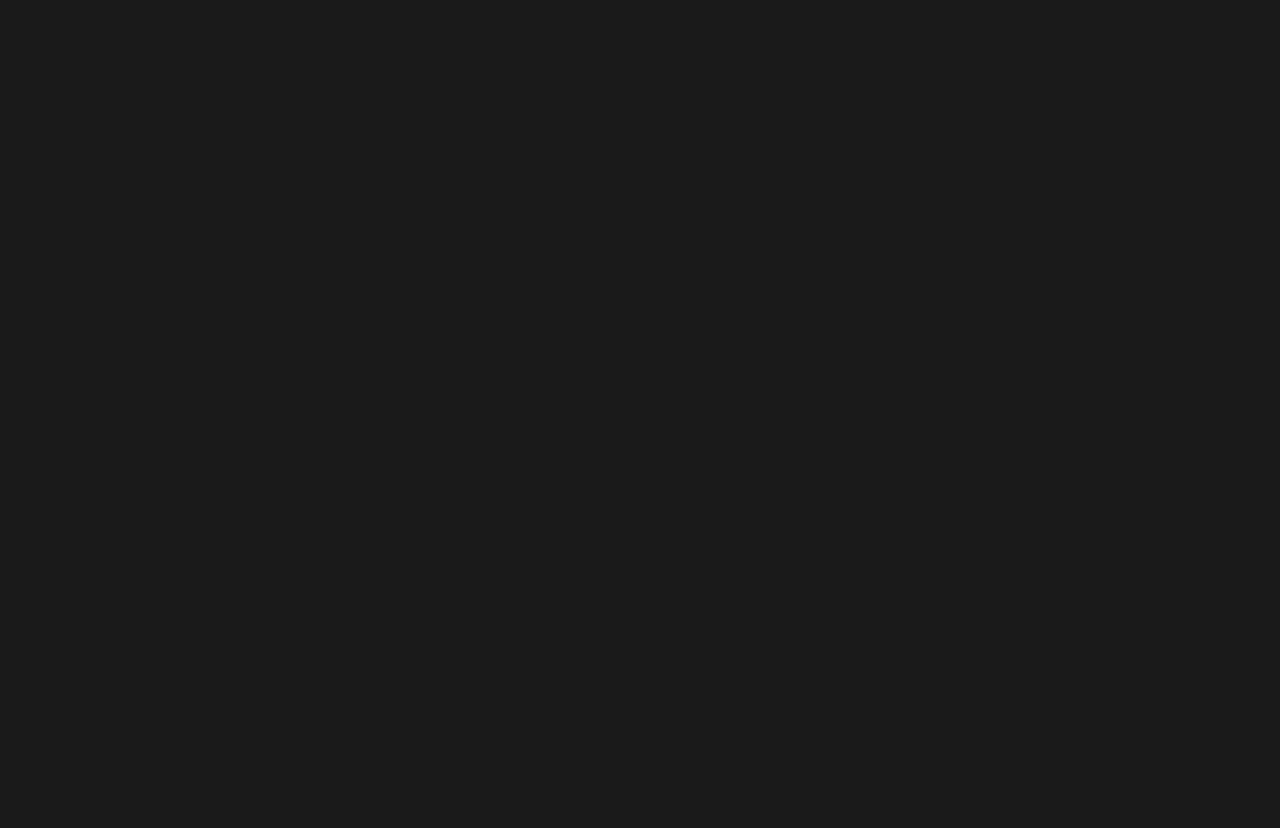
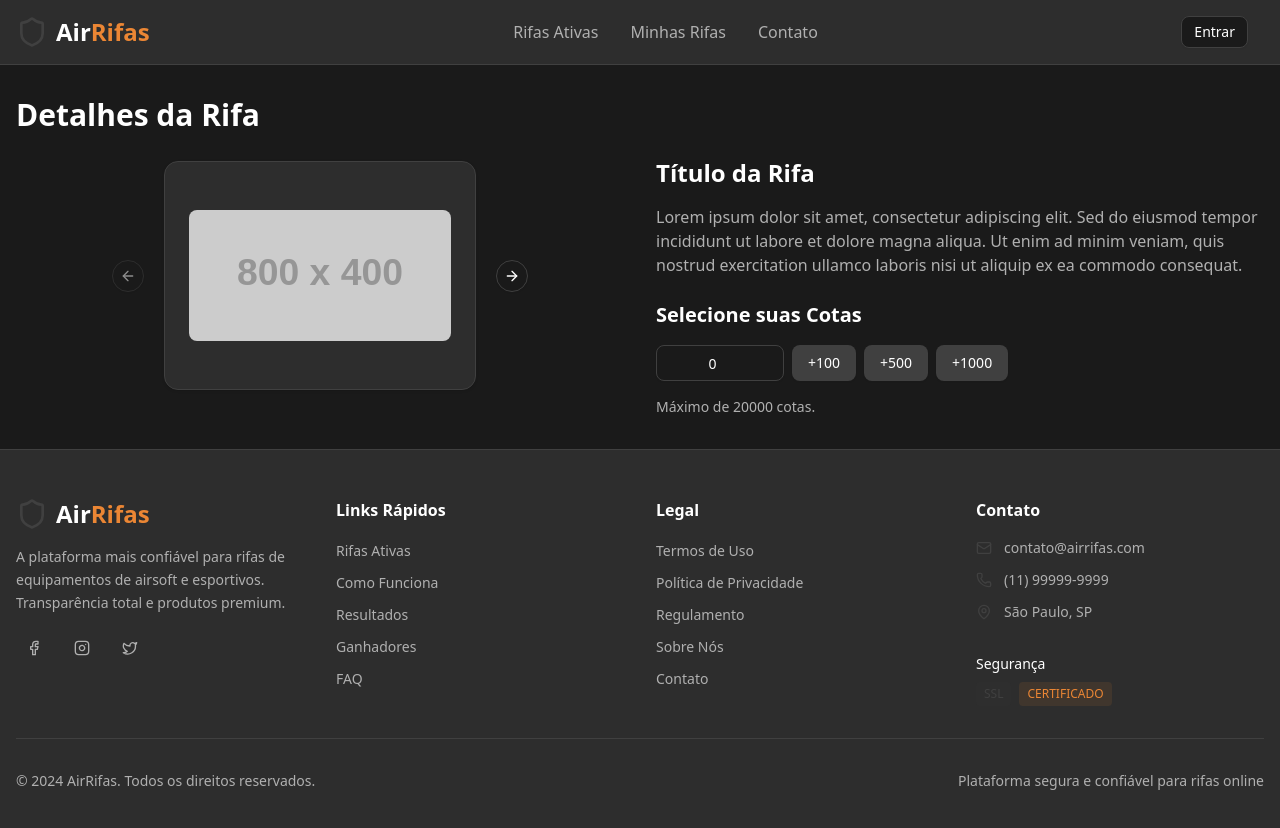
Before and after one commit to home-evertonazevedo/site, a React (Vite) app: page /raffle/1 in a window 1280 px wide. Before the commit this address had no page. Shown: the top 828 px of the page. Before the commit the page ends 800 px from the top, so only its background shows below. Built offline with nearby package versions, Linux system fonts and the light colour scheme.

Commit message:
Adiciona página de detalhes da rifa com carrossel e seleção de cotas.

```diff
--- a/src/App.jsx
+++ b/src/App.jsx
@@ -6,6 +6,7 @@ import { FilterBar } from './components/FilterBar.jsx'
 import { RaffleCard } from './components/RaffleCard.jsx'
 import { mockRaffles, getFilteredRaffles } from './data/mockRaffles.js'
 import { LoginPage } from './components/LoginPage.jsx'
+import { RaffleDetailsPage } from './components/RaffleDetailsPage.jsx'
 import { ForgotPasswordPage } from './components/ForgotPasswordPage.jsx'
 import { Layout } from './components/Layout.jsx'
 import './App.css'
@@ -29,6 +30,7 @@ function App() {
       <Routes>
         <Route path="/login" element={<Layout><div className="flex items-center justify-center flex-grow py-8"><LoginPage /></div></Layout>} />
         <Route path="/forgot-password" element={<Layout><div className="flex items-center justify-center flex-grow py-8"><ForgotPasswordPage /></div></Layout>} />
+        <Route path="/raffle/:id" element={<Layout><RaffleDetailsPage /></Layout>} />
         <Route path="/" element={
           <Layout>
             <HeroSection />
--- /dev/null
+++ b/src/components/RaffleDetailsPage.jsx
@@ -0,0 +1,86 @@
+import React, { useState } from 'react';
+import { Card, CardContent } from '@/components/ui/card';
+import { Carousel, CarouselContent, CarouselItem, CarouselNext, CarouselPrevious } from '@/components/ui/carousel';
+import { Input } from '@/components/ui/input';
+import { Button } from '@/components/ui/button';
+
+export function RaffleDetailsPage() {
+  const images = [
+    'https://via.placeholder.com/800x400/FF0000/FFFFFF?text=Imagem+1',
+    'https://via.placeholder.com/800x400/00FF00/FFFFFF?text=Imagem+2',
+    'https://via.placeholder.com/800x400/0000FF/FFFFFF?text=Imagem+3',
+  ];
+
+  const [quantity, setQuantity] = useState(0);
+  const maxQuantity = 20000;
+
+  const handleQuantityChange = (e) => {
+    const value = parseInt(e.target.value);
+    if (!isNaN(value) && value >= 0 && value <= maxQuantity) {
+      setQuantity(value);
+    } else if (e.target.value === '') {
+      setQuantity(0);
+    }
+  };
+
+  const addQuantity = (amount) => {
+    setQuantity((prevQuantity) => Math.min(prevQuantity + amount, maxQuantity));
+  };
+
+  return (
+    <div className="container mx-auto px-4 py-8">
+      <h1 className="text-3xl font-bold mb-6">Detalhes da Rifa</h1>
+
+      <div className="grid grid-cols-1 md:grid-cols-2 gap-8">
+        {/* Carrossel de Imagens */}
+        <div>
+          <Carousel className="w-full max-w-xs mx-auto">
+            <CarouselContent>
+              {images.map((image, index) => (
+                <CarouselItem key={index}>
+                  <div className="p-1">
+                    <Card>
+                      <CardContent className="flex aspect-video items-center justify-center p-6">
+                        <img src={image} alt={`Imagem ${index + 1}`} className="w-full h-full object-cover rounded-md" />
+                      </CardContent>
+                    </Card>
+                  </div>
+                </CarouselItem>
+              ))}
+            </CarouselContent>
+            <CarouselPrevious />
+            <CarouselNext />
+          </Carousel>
+        </div>
+
+        {/* Detalhes da Rifa e Seleção de Cotas */}
+        <div>
+          {/* Título e Descrição */}
+          <h2 className="text-2xl font-semibold mb-4">Título da Rifa</h2>
+          <p className="text-muted-foreground mb-6">
+            Lorem ipsum dolor sit amet, consectetur adipiscing elit. Sed do eiusmod tempor incididunt ut labore et dolore magna aliqua. Ut enim ad minim veniam, quis nostrud exercitation ullamco laboris nisi ut aliquip ex ea commodo consequat.
+          </p>
+
+          {/* Seleção de Cotas */}
+          <div>
+            <h3 className="text-xl font-semibold mb-4">Selecione suas Cotas</h3>
+            <div className="flex items-center space-x-2 mb-4">
+              <Input
+                type="number"
+                value={quantity}
+                onChange={handleQuantityChange}
+                min="0"
+                max={maxQuantity}
+                className="w-32 text-center"
+              />
+              <Button onClick={() => addQuantity(100)}>+100</Button>
+              <Button onClick={() => addQuantity(500)}>+500</Button>
+              <Button onClick={() => addQuantity(1000)}>+1000</Button>
+            </div>
+            <p className="text-sm text-muted-foreground">Máximo de {maxQuantity} cotas.</p>
+          </div>
+        </div>
+      </div>
+    </div>
+  );
+}
```
